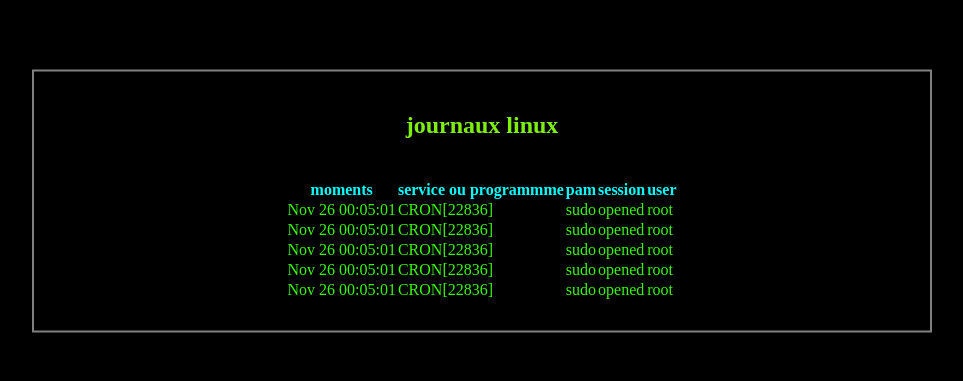
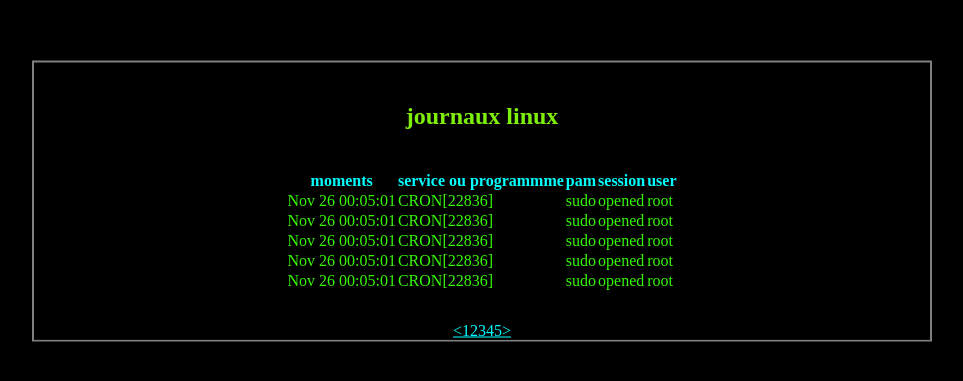
Before and after one commit to beva3/cgi, a plain HTML site: page linux/front/auth/auth.html in a window 1280 px wide. Shown: the part 199-580 px from the top of the page, without its empty margins (158-1121 px from the left). Drawn offline with Linux system fonts and the light colour scheme.

Commit message:
ajout de la pagination

```diff
--- a/linux/front/auth/auth.css
+++ b/linux/front/auth/auth.css
@@ -27,3 +27,8 @@ table{
 table td{
     color: hsl(108, 95%, 50%);
 }
+
+.pagination{
+    display: flex;
+    justify-content: center;
+}
--- a/linux/front/auth/auth.html
+++ b/linux/front/auth/auth.html
@@ -56,6 +56,29 @@
                     <td>root</td>
                 </tr>
             </table>
+            <div class="pagination">
+                <div>
+                    <a href="#"> < </a>
+                </div>
+                <div>
+                    <a href="#"> 1 </a>
+                </div>
+                <div>
+                    <a href="#"> 2 </a>
+                </div>
+                <div>
+                    <a href="#"> 3 </a>
+                </div>
+                <div>
+                    <a href="#"> 4 </a>
+                </div>
+                <div>
+                    <a href="#"> 5 </a>
+                </div>
+                <div>
+                    <a href="#"> > </a>
+                </div>
+            </div>
         </div>
     </div>
 </body>
```
